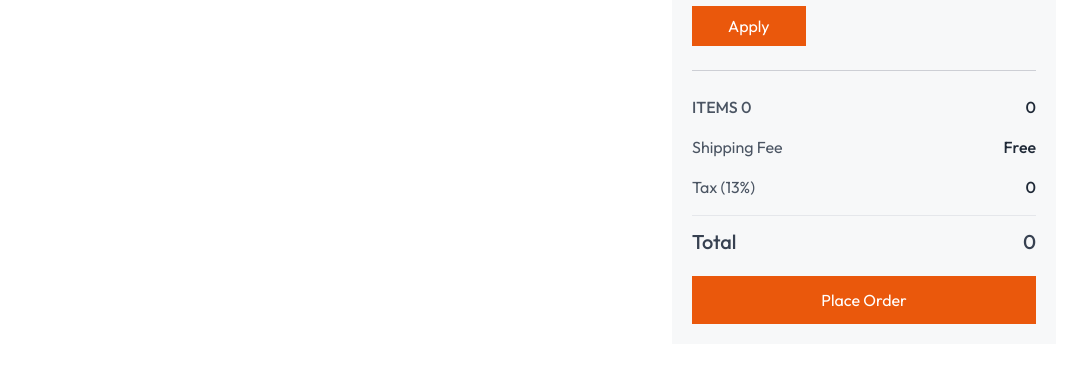
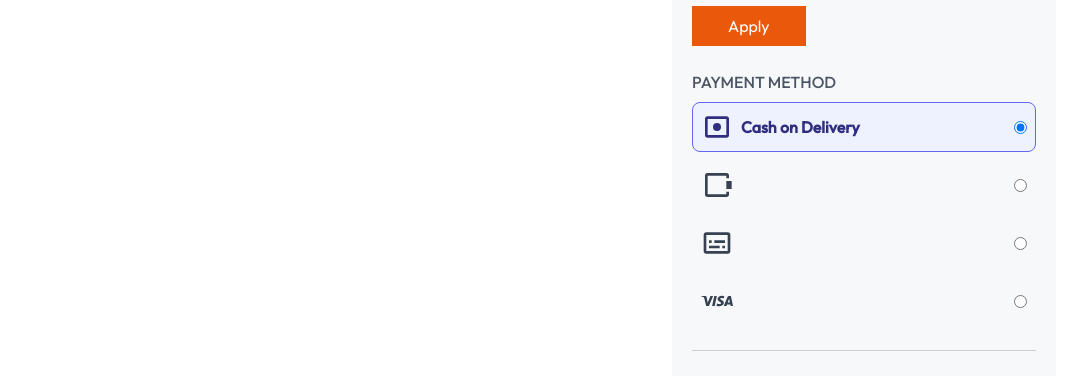
Before and after one commit to bibekshah220/ns-gadget-hub, a Next.js app: page /cart in a window 1280 px wide. Shown: the part 384-760 px from the top of the page, without its empty margins (96-1183 px from the left). Built offline with nearby package versions, Linux system fonts and the light colour scheme; no server answers; the database is empty.

Commit message:
feat: add payment method selection and integrate with order creation

```diff
--- a/components/OrderSummary.jsx
+++ b/components/OrderSummary.jsx
@@ -20,6 +20,7 @@ const OrderSummary = () => {
   const [isDropdownOpen, setIsDropdownOpen] = useState(false);
   const [userAddresses, setUserAddresses] = useState([]);
   const [isPlacingOrder, setIsPlacingOrder] = useState(false);
+  const [paymentMethod, setPaymentMethod] = useState("COD");
 
   /* Build the Authorization header from the Clerk token for protected requests. */
   const getAuthHeaders = async () => {
@@ -86,14 +87,33 @@ const OrderSummary = () => {
 
       const { data } = await axios.post(
         "/api/order/create",
-        { address: selectedAddress._id, items },
+        { address: selectedAddress._id, items, paymentMethod },
         { headers, timeout: 5000 },
       );
 
       if (data.success) {
-        toast.success(data.message || "Order placed successfully");
-        setCartItems({});
-        router.push("/order-placed");
+        if (paymentMethod === "Stripe" && data.payment_url) {
+          window.location.href = data.payment_url;
+        } else if (paymentMethod === "Khalti" && data.payment_url) {
+          window.location.href = data.payment_url;
+        } else if (paymentMethod === "eSewa" && data.esewa_data) {
+          const form = document.createElement("form");
+          form.setAttribute("method", "POST");
+          form.setAttribute("action", data.esewa_data.url);
+          for (const key in data.esewa_data.params) {
+            const hiddenField = document.createElement("input");
+            hiddenField.setAttribute("type", "hidden");
+            hiddenField.setAttribute("name", key);
+            hiddenField.setAttribute("value", data.esewa_data.params[key]);
+            form.appendChild(hiddenField);
+          }
+          document.body.appendChild(form);
+          form.submit();
+        } else {
+          toast.success(data.message || "Order placed successfully");
+          setCartItems({});
+          router.push("/order-placed");
+        }
       } else {
         toast.error(data.message);
       }
@@ -177,6 +197,55 @@ const OrderSummary = () => {
           </div>
         </div>
 
+        <div>
+          <label className="text-base font-medium uppercase text-gray-600 block mb-2">
+            Payment Method
+          </label>
+          <div className="w-full rounded-lg flex flex-col gap-2">
+
+            <label className="inline-flex justify-between w-full items-center z-10 rounded-lg p-2 border border-transparent has-[:checked]:border-indigo-500 has-[:checked]:text-indigo-900 has-[:checked]:bg-indigo-50 has-[:checked]:font-bold hover:bg-slate-200 transition-all cursor-pointer has-[:checked]:transition-all has-[:checked]:duration-500 duration-500 relative [&_p]:has-[:checked]:translate-y-0 [&_p]:has-[:checked]:transition-transform [&_p]:has-[:checked]:duration-500 [&_p]:has-[:checked]:opacity-100 overflow-hidden">
+              <div className="inline-flex items-center justify-center gap-2 relative z-10">
+                <svg fill="currentColor" viewBox="0 0 24 24" height="32" width="32" xmlns="http://www.w3.org/2000/svg">
+                  <path d="M5 4h14a2 2 0 0 1 2 2v12a2 2 0 0 1-2 2H5a2 2 0 0 1-2-2V6a2 2 0 0 1 2-2zm0 2v12h14V6H5zm7 9a3 3 0 1 1 0-6 3 3 0 0 1 0 6z"></path>
+                </svg>
+                <p className="font-semibold absolute inset-0 w-full whitespace-nowrap translate-y-[110%] translate-x-full top-1 left-2 transition-all duration-700 opacity-0">Cash on Delivery</p>
+              </div>
+              <input className="checked:text-indigo-500 checked:ring-0 checked:ring-current focus:ring-0 focus:ring-current" value="COD" name="payment" type="radio" checked={paymentMethod === "COD"} onChange={(e) => setPaymentMethod(e.target.value)} />
+            </label>
+
+            <label className="inline-flex justify-between w-full items-center z-10 rounded-lg p-2 border border-transparent has-[:checked]:border-indigo-500 has-[:checked]:text-indigo-900 has-[:checked]:bg-indigo-50 has-[:checked]:font-bold hover:bg-slate-200 transition-all cursor-pointer has-[:checked]:transition-all has-[:checked]:duration-500 duration-500 relative [&_p]:has-[:checked]:translate-y-0 [&_p]:has-[:checked]:transition-transform [&_p]:has-[:checked]:duration-500 [&_p]:has-[:checked]:opacity-100 overflow-hidden">
+              <div className="inline-flex items-center justify-center gap-2 relative z-10">
+                <svg fill="currentColor" viewBox="0 0 24 24" height="32" width="32" xmlns="http://www.w3.org/2000/svg">
+                  <path d="M21 7V5a2 2 0 0 0-2-2H5a2 2 0 0 0-2 2v14a2 2 0 0 0 2 2h14a2 2 0 0 0 2-2v-2h-2v2H5V5h14v2h2zm-2 2v6h4V9h-4zm2 2h-2v2h2v-2z"></path>
+                </svg>
+                <p className="font-semibold absolute inset-0 w-full whitespace-nowrap translate-y-[110%] translate-x-full top-1 left-2 transition-all duration-700 opacity-0">Khalti</p>
+              </div>
+              <input className="checked:text-indigo-500 checked:ring-0 checked:ring-current focus:ring-0 focus:ring-current" value="Khalti" name="payment" type="radio" checked={paymentMethod === "Khalti"} onChange={(e) => setPaymentMethod(e.target.value)} />
+            </label>
+
+            <label className="inline-flex justify-between w-full items-center z-10 rounded-lg p-2 border border-transparent has-[:checked]:border-indigo-500 has-[:checked]:text-indigo-900 has-[:checked]:bg-indigo-50 has-[:checked]:font-bold hover:bg-slate-200 transition-all cursor-pointer has-[:checked]:transition-all has-[:checked]:duration-500 duration-500 relative [&_p]:has-[:checked]:translate-y-0 [&_p]:has-[:checked]:transition-transform [&_p]:has-[:checked]:duration-500 [&_p]:has-[:checked]:opacity-100 overflow-hidden">
+              <div className="inline-flex items-center justify-center gap-2 relative z-10">
+                <svg fill="currentColor" viewBox="0 0 24 24" height="32" width="32" xmlns="http://www.w3.org/2000/svg">
+                  <path d="M20 4H4a2 2 0 0 0-2 2v12a2 2 0 0 0 2 2h16a2 2 0 0 0 2-2V6a2 2 0 0 0-2-2zm0 14H4V6h16v12zM6 10h2v2H6zm0 4h8v2H6zm10 0h2v2h-2zm-6-4h8v2h-8z"></path>
+                </svg>
+                <p className="font-semibold absolute inset-0 w-full whitespace-nowrap translate-y-[110%] translate-x-full top-1 left-2 transition-all duration-700 opacity-0">eSewa</p>
+              </div>
+              <input className="checked:text-indigo-500 checked:ring-0 checked:ring-current focus:ring-0 focus:ring-current" value="eSewa" name="payment" type="radio" checked={paymentMethod === "eSewa"} onChange={(e) => setPaymentMethod(e.target.value)} />
+            </label>
+
+            <label className="inline-flex justify-between w-full items-center z-10 rounded-lg p-2 border border-transparent has-[:checked]:border-indigo-500 has-[:checked]:text-indigo-900 has-[:checked]:bg-indigo-50 has-[:checked]:font-bold hover:bg-slate-200 transition-all cursor-pointer has-[:checked]:transition-all has-[:checked]:duration-500 duration-500 relative [&_p]:has-[:checked]:translate-y-0 [&_p]:has-[:checked]:transition-transform [&_p]:has-[:checked]:duration-500 [&_p]:has-[:checked]:opacity-100 overflow-hidden">
+              <div className="inline-flex items-center justify-center gap-2 relative z-10">
+                <svg fill="currentColor" height="32" width="32" viewBox="0 0 24 24" xmlns="http://www.w3.org/2000/svg">
+                  <g><path d="M0 0h24v24H0z" fill="none"></path><path d="M22.222 15.768l-.225-1.125h-2.514l-.4 1.117-2.015.004a4199.19 4199.19 0 0 1 2.884-6.918c.164-.391.455-.59.884-.588.328.003.863.003 1.606.001L24 15.765l-1.778.003zm-2.173-2.666h1.62l-.605-2.82-1.015 2.82zM7.06 8.257l2.026.002-3.132 7.51-2.051-.002a950.849 950.849 0 0 1-1.528-5.956c-.1-.396-.298-.673-.679-.804C1.357 8.89.792 8.71 0 8.465V8.26h3.237c.56 0 .887.271.992.827.106.557.372 1.975.8 4.254L7.06 8.257zm4.81.002l-1.602 7.508-1.928-.002L9.94 8.257l1.93.002zm3.91-.139c.577 0 1.304.18 1.722.345l-.338 1.557c-.378-.152-1-.357-1.523-.35-.76.013-1.23.332-1.23.638 0 .498.816.749 1.656 1.293.959.62 1.085 1.177 1.073 1.782-.013 1.256-1.073 2.495-3.309 2.495-1.02-.015-1.388-.101-2.22-.396l.352-1.625c.847.355 1.206.468 1.93.468.663 0 1.232-.268 1.237-.735.004-.332-.2-.497-.944-.907-.744-.411-1.788-.98-1.774-2.122.017-1.462 1.402-2.443 3.369-2.443z"></path></g>
+                </svg>
+                <p className="font-semibold absolute inset-0 w-full whitespace-nowrap translate-y-[110%] translate-x-full top-1 left-2 transition-all duration-700 opacity-0">Stripe</p>
+              </div>
+              <input className="checked:text-indigo-500 checked:ring-0 checked:ring-current focus:ring-0 focus:ring-current" value="Stripe" name="payment" type="radio" checked={paymentMethod === "Stripe"} onChange={(e) => setPaymentMethod(e.target.value)} />
+            </label>
+
+          </div>
+        </div>
+
         <hr className="border-gray-500/30 my-5" />
 
         <div className="space-y-4">
```
